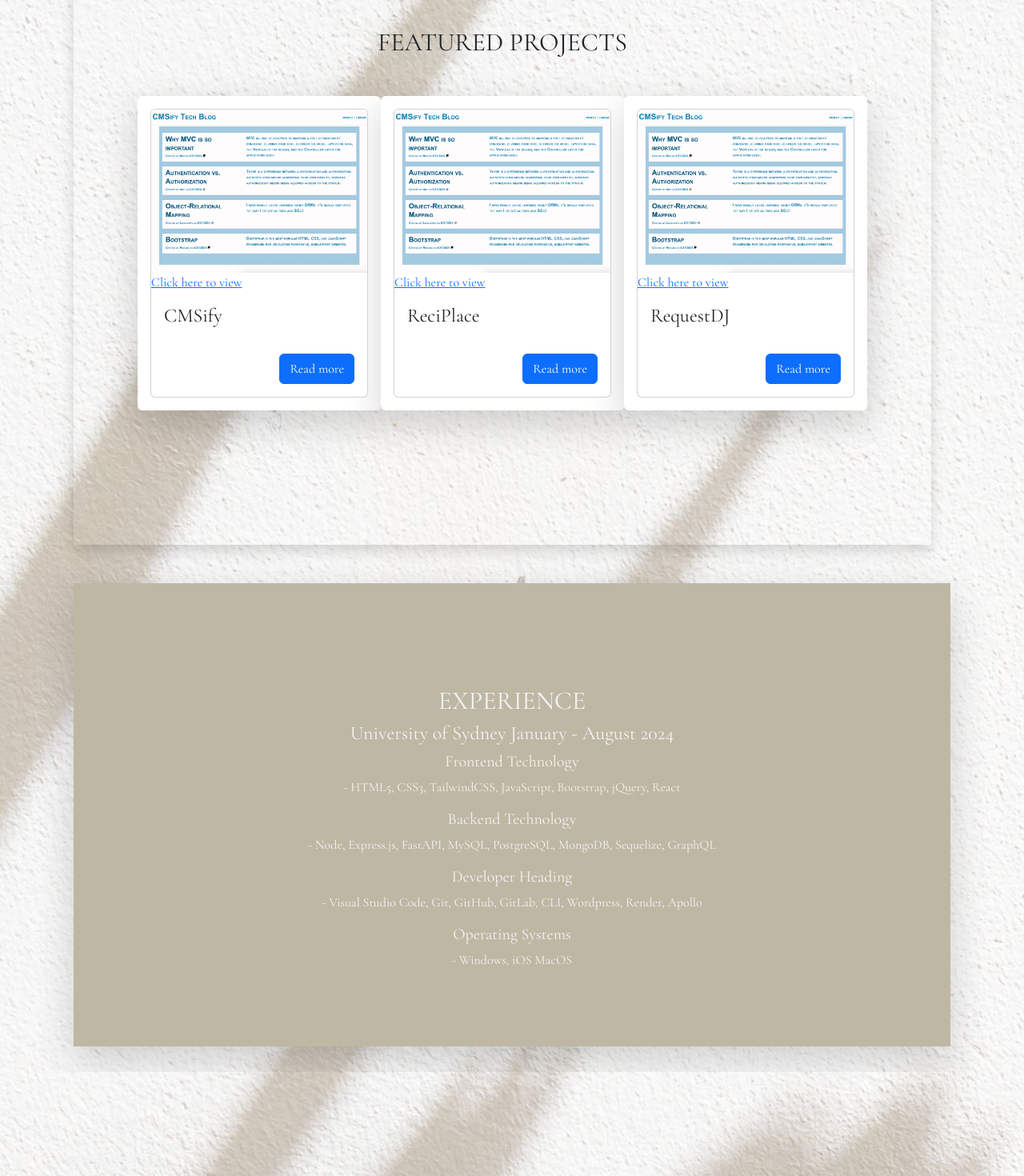
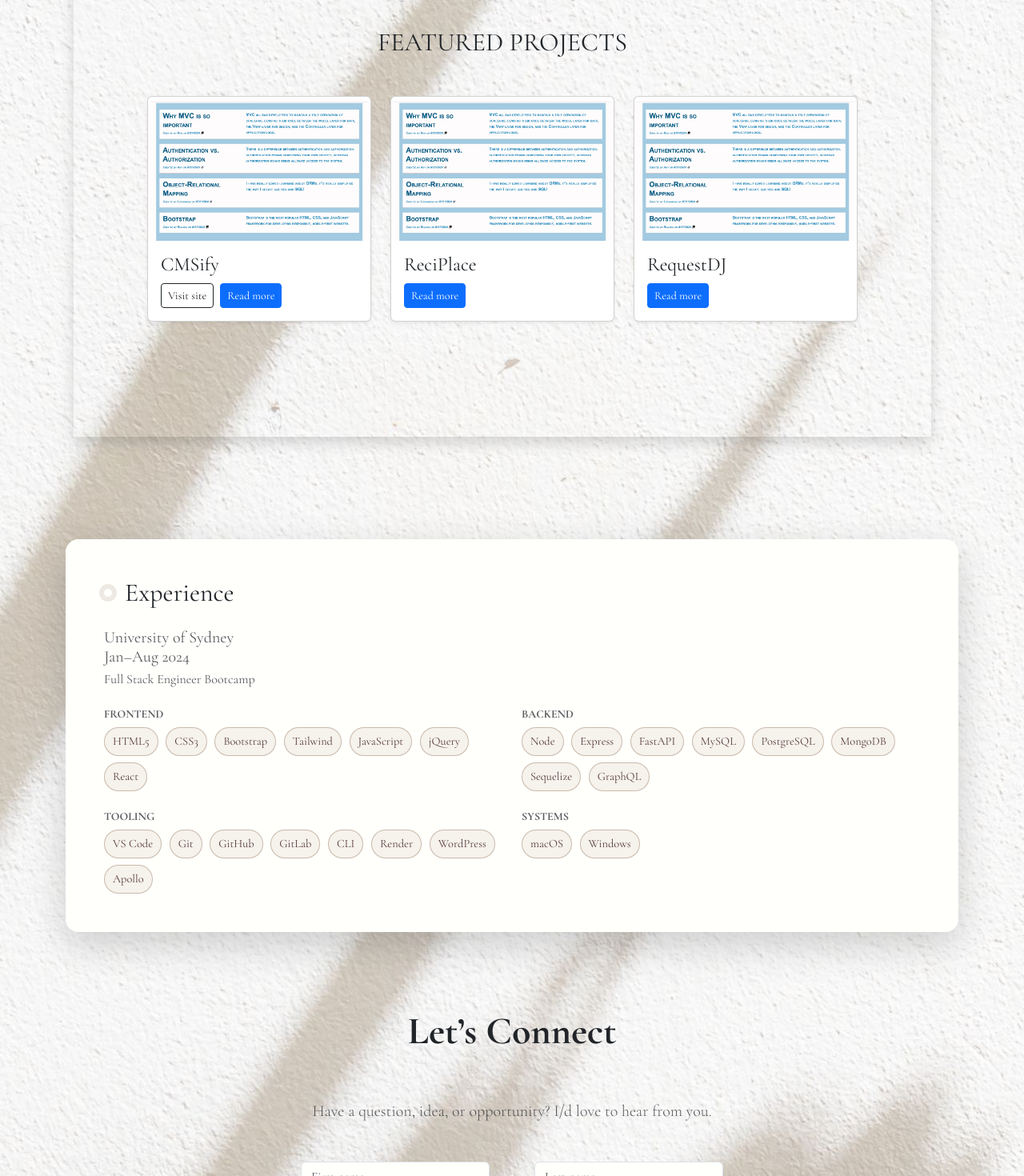
Before and after one commit to rhiannawilson/RhiannaW-React-Portfolio, a React (Vite) app: page / in a window 1280 px wide. Shown: the part 720-2190 px from the top of the page at 80% size. Built offline with nearby package versions, Linux system fonts and the light colour scheme.

Commit message:
linked projects page with top projects using javascript, so updates wont need to be repeated, refined the projects and homepage

```diff
--- a/src/components/pages/HomePage.jsx
+++ b/src/components/pages/HomePage.jsx
@@ -66,16 +66,7 @@ export default function HomePage() {
     </div>
   </div>
 
-
-
-
-
-
-              {/* SECTION 3 */}
-              {/* HOMEPAGE PROJECTS & EXPERIENCE CONTAINER */}
-
-
-              {/* HOMEPAGE PROJECTS CONTAINER */}
+              {/* PROJECTS CONTAINER */}
               <div className='container overflow-hidden'>
                 <div className="row flex-wrap p-4 m-2">
                   <div className="row">
@@ -84,37 +75,62 @@ export default function HomePage() {
                       <TopProjects />
                     </div>
 </div>
-                    {/* HOMEPAGE EXPERIENCE CONTAINER */}
-
-                        <div className='ExperienceContainer shadow-lg col gy-5 flex-wrap p-3 text-center'>
-                          <div className='ExperinceText p-3 m-5'>
-                            <h2 className='mt-5'>EXPERIENCE</h2>
-                            <div className='space'>
-                          <h4>University of Sydney January - August 2024</h4>
-                          <h5>Frontend Technology</h5>
-                          <p>- HTML5, CSS3, TailwindCSS, JavaScript, Bootstrap, jQuery, React</p>
-
-                          <h5>Backend Technology</h5>
-                          <p>- Node, Express.js, FastAPI, MySQL, PostgreSQL, MongoDB, Sequelize, GraphQL</p>
-
-                          <h5>Developer Heading</h5>
-                          <p>- Visual Studio Code, Git, GitHub, GitLab, CLI, Wordpress, Render, Apollo</p>
-
-                          <h5>Operating Systems</h5>
-                          <p>- Windows, iOS MacOS</p>
-                          </div>
-                        </div>
-                      </div>
                     </div>
                   </div>
                 </div>
               </div>
               </div>
 
-      {/* END OF SECTION 3 */}
-      {/* END OF HOMEPAGE PROJECTS & EXPERIENCE CONTAINER */}
+{/* EXPERIENCE */}
+<section className="container my-5">
+  <div className="experience-card shadow-lg p-4 p-md-5">
+    <header className="d-flex align-items-center gap-3 mb-4">
+      <div className="exp-dot" aria-hidden="true"></div>
+      <h2 className="m-0">Experience</h2>
+    </header>
 
+    <h5 className="text-muted mb-1">University of Sydney <br></br> Jan–Aug 2024</h5>
+    <p className="mb-4 text-muted">Full Stack Engineer Bootcamp</p>
 
+    <div className="row text-muted g-4">
+      {/* Frontend */}
+      <div className="col-12 col-md-6">
+        <h6 className="text-uppercase fw-bold small mb-2">Frontend</h6>
+        <ul className="skill-chips">
+          <li>HTML5</li><li>CSS3</li><li>Bootstrap</li>
+          <li>Tailwind</li><li>JavaScript</li><li>jQuery</li><li>React</li>
+        </ul>
+      </div>
+
+      {/* Backend */}
+      <div className="col-12 col-md-6">
+        <h6 className="text-uppercase fw-bold small mb-2">Backend</h6>
+        <ul className="skill-chips">
+          <li>Node</li><li>Express</li><li>FastAPI</li>
+          <li>MySQL</li><li>PostgreSQL</li><li>MongoDB</li>
+          <li>Sequelize</li><li>GraphQL</li>
+        </ul>
+      </div>
+
+      {/* Tooling */}
+      <div className="col-12 col-md-6">
+        <h6 className="text-uppercase fw-bold small mb-2">Tooling</h6>
+        <ul className="skill-chips">
+          <li>VS Code</li><li>Git</li><li>GitHub</li><li>GitLab</li>
+          <li>CLI</li><li>Render</li><li>WordPress</li><li>Apollo</li>
+        </ul>
+      </div>
+
+      {/* Systems */}
+      <div className="col-12 col-md-6">
+        <h6 className="text-uppercase fw-bold small mb-2">Systems</h6>
+        <ul className="skill-chips">
+          <li>macOS</li><li>Windows</li>
+        </ul>
+      </div>
+    </div>
+  </div>
+</section>
 
 
 
@@ -127,7 +143,7 @@ export default function HomePage() {
       {/* CONTACT FORM */}
       <>
         {/* Contact Form Heading */}
-        <section className="text-center m-5">
+        <section className=" text-center m-5">
           <h2 className="display-5 fw-bold p-5">Let’s Connect</h2>
           <p className="lead text-muted">
             Have a question, idea, or opportunity? I/d love to hear from you.
@@ -173,7 +189,7 @@ export default function HomePage() {
                   style={{ height: 100 }}
                   defaultValue={""}
                 />
-                <label htmlFor="floatingTextarea2">Message</label>
+                <label className='text-muted' htmlFor="floatingTextarea2">Message</label>
               </div>
 
               <button type="submit" className="btn-custom m-3">
--- a/src/components/pages/Projects.jsx
+++ b/src/components/pages/Projects.jsx
@@ -1,103 +1,104 @@
-
-import ViewOfProject from './pageAssets/ViewOfProject.jpeg';
+import { useMemo, useState } from 'react';
 import PageWrapper from '../pages/UI/PageWrapper';
-
-const projects = [
-  {
-    id: 1,
-    title: 'CMSify',
-    image: ViewOfProject,
-    url: 'https://cmsify.onrender.com',
-    description:
-      'CMSify is a content management system for developers. It allows users to create, update, and manage blog posts in a structured format, following the MVC architecture. Built with Node.js, Express, MySQL, and Handlebars.',
-  },
-  {
-    id: 2,
-    title: 'ReciPlace',
-    image: ViewOfProject,
-    url: '#',
-    description:
-      'ReciPlace is a web service designed to find recipes and restaurants based on cuisine. Users can search for meals or dining spots nearby using APIs like The Meal DB and Google Places. Features a carousel UI, personalized suggestions, and built with Bulma CSS.',
-  },
-  {
-    id: 3,
-    title: 'RequestDJ',
-    image: ViewOfProject,
-    url: '#',
-    description:
-      'RequestDJ is a collaborative music event app where DJs manage events and attendees submit song requests. Built with PostgreSQL, Handlebars, Tailwind CSS, and features animations using GSAP. Designed for an engaging and personalized music experience.',
-  },
-  {
-    id: 4,
-    title: 'UI/UX Tips',
-    image: ViewOfProject,
-    url: 'https://firstrenderweb-om91.onrender.com/',
-    description:
-      'UI/UX Tips is a community-driven Q&A platform for junior developers. Users can post questions, share answers, and upvote content. Features include authentication, upvoting, and markdown formatting. Built with MERN stack and styled using Bootstrap and custom SCSS.',
-  }
-];
-
+import { projects } from './data/projectsData';
 
 export default function Projects() {
+  const [activeTag, setActiveTag] = useState('All');
+
+  // Build a unique tag list from your data
+  const allTags = useMemo(() => {
+    const set = new Set();
+    projects.forEach(p => p.tags?.forEach(t => set.add(t)));
+    return ['All', ...Array.from(set)];
+  }, []);
+
+  const filtered = activeTag === 'All'
+    ? projects
+    : projects.filter(p => p.tags?.includes(activeTag));
+
   return (
     <PageWrapper>
       <div className="projectsPage container p-5 m-5">
-            <h2 className="display-5 fw-bold">Projects</h2>
-      <div className="row flex-wrap p-4 m-2">
-        {projects.map((project) => (
-          <div
-            key={project.id}
-            className="col-12 col-md-6 col-lg-4 shadow-lg p-3 mb-5 bg-white rounded"
+        <h2 className="display-5 fw-bold mb-3">Projects</h2>
+
+        {/* Filter Bar */}
+     {/* Filter Bar */}
+<nav className="filters d-flex flex-wrap gap-2 mb-4" aria-label="Filter projects">
+  {allTags.map(tag => (
+    <button
+      key={tag}
+      type="button"
+      className={`filter-btn ${activeTag === tag ? 'is-active' : ''}`}
+      onClick={() => setActiveTag(tag)}
+      aria-pressed={activeTag === tag}
     >
-            <div className="card">
+      {tag}
+    </button>
+  ))}
+</nav>
+
+
+        {/* Grid */}
+        <div className="row flex-wrap p-2 m-0">
+          {filtered.map(project => (
+            <div key={project.id} className="col-12 col-md-6 col-lg-4 mb-4">
+<div className="card h-100 shadow-sm project-card">
+                <img
+                  src={project.image}
+                  alt={`${project.title} screenshot`}
+                  className="card-img-top project-thumb"
+                />
+                <div className="card-body d-flex flex-column">
+<h4 className="card-title">
+  <span className="project-dot"></span>{project.title}
+</h4>
+
+                  {/* Tag pills */}
+                  <div className="mb-3 d-flex flex-wrap gap-2">
+                    {project.tags?.map(tag => (
+                      <span key={tag} className="badge tag-pill">{tag}</span>
+                    ))}
+                  </div>
+
+                  <p className="card-text small flex-grow-1">{project.description}</p>
+
+                  <div className="mt-auto d-flex gap-2">
+                    {project.url !== '#' && (
                       <a
                         href={project.url}
+                        className="btn btn-outline-dark btn-sm"
                         target="_blank"
                         rel="noopener noreferrer"
                       >
-                <img
-                  src={project.image}
-                  alt={`${project.title} Project Screenshot`}
-                  className="card-img-top"
-                />
-                Click here to view
+                        Visit site
                       </a>
-              <div className="card-body">
-                <h4 className="card-title">{project.title}</h4>
-                <div className="modal-footer">
+                    )}
                     <button
-                    type="button"
-                    className="btn btn-primary mt-4"
+                      className="btn btn-primary btn-sm"
                       data-bs-toggle="modal"
                       data-bs-target={`#projectModal${project.id}`}
                     >
                       Read more
                     </button>
+                  </div>
+                </div>
+              </div>
 
               {/* Modal */}
               <div
                 className="modal fade"
                 id={`projectModal${project.id}`}
                 tabIndex={-1}
-                    role="dialog"
                 aria-labelledby={`projectModalLabel${project.id}`}
                 aria-hidden="true"
               >
-                    <div className="modal-dialog modal-dialog-scrollable" role="document">
+                <div className="modal-dialog modal-dialog-scrollable">
                   <div className="modal-content">
                     <div className="modal-header">
-                          <h5
-                            className="modal-title"
-                            id={`projectModalLabel${project.id}`}
-                          >
-                            {project.title} Description
+                      <h5 className="modal-title" id={`projectModalLabel${project.id}`}>
+                        {project.title}
                       </h5>
-                          <button
-                            type="button"
-                            className="btn-close"
-                            data-bs-dismiss="modal"
-                            aria-label="Close"
-                          ></button>
+                      <button className="btn-close" data-bs-dismiss="modal" aria-label="Close"></button>
                     </div>
                     <div className="modal-body">
                       <p>{project.description}</p>
@@ -107,9 +108,6 @@ export default function Projects() {
               </div>
               {/* End Modal */}
             </div>
-              </div>
-            </div>
-          </div>
           ))}
         </div>
       </div>
--- a/src/components/pages/TopProjects.jsx
+++ b/src/components/pages/TopProjects.jsx
@@ -1,85 +1,38 @@
-// src/components/pages/TopProjects.jsx
-import ViewOfProject from './pageAssets/ViewOfProject.jpeg';
-import '../pages/styles/pages.css'; // Adjust path if needed
-
-const projects = [
-  {
-    id: 1,
-    title: 'CMSify',
-    image: ViewOfProject,
-    url: 'https://cmsify.onrender.com',
-    description:
-      'CMSify is a content management system for developers...',
-  },
-  {
-    id: 2,
-    title: 'ReciPlace',
-    image: ViewOfProject,
-    url: '#',
-    description:
-      'ReciPlace is a web service designed to find recipes...',
-  },
-  {
-    id: 3,
-    title: 'RequestDJ',
-    image: ViewOfProject,
-    url: '#',
-    description:
-      'RequestDJ is a collaborative music event app...',
-  },
-];
+import { projects } from '../pages/data/projectsData';
 
 export default function TopProjects() {
+  const featured = projects.slice(0, 3); // first 3
+
   return (
     <div className="Featuredcontainer my-5">
       <h2 className="mb-4 text-center">FEATURED PROJECTS</h2>
       <div className="row flex-wrap p-4 m-2">
-        {projects.slice(0, 3).map((project) => (
-          <div
-            key={project.id}
-            className="col-12 col-md-6 col-lg-4 shadow-lg p-3 mb-5 bg-white rounded"
-          >
-            <div className="card">
-              <a href={project.url} target="_blank" rel="noopener noreferrer">
-                <img
-                  src={project.image}
-                  alt={`${project.title} Project Screenshot`}
-                  className="card-img-top"
-                />
-                Click here to view
+        {featured.map((project) => (
+          <div key={project.id} className="col-12 col-md-6 col-lg-4 mb-4">
+            <div className="card h-100 shadow-sm">
+              <img src={project.image} alt={`${project.title} screenshot`} className="card-img-top project-thumb" />
+              <div className="card-body d-flex flex-column">
+                <h4 className="card-title">{project.title}</h4>
+                <div className="mt-auto d-flex gap-2">
+                  {project.url !== '#' && (
+                    <a href={project.url} className="btn btn-outline-dark btn-sm" target="_blank" rel="noopener noreferrer">
+                      Visit site
                     </a>
-              <div className="card-body">
-                <h4 className="card-title">{project.title}</h4>
-                <div className="modal-footer">
-                  <button
-                    type="button"
-                    className="btn btn-primary mt-4"
-                    data-bs-toggle="modal"
-                    data-bs-target={`#projectModal${project.id}`}
-                  >
+                  )}
+                  <button className="btn btn-primary btn-sm" data-bs-toggle="modal" data-bs-target={`#projectModal${project.id}`}>
                     Read more
                   </button>
+                </div>
+              </div>
+            </div>
 
-                  <div
-                    className="modal fade"
-                    id={`projectModal${project.id}`}
-                    tabIndex={-1}
-                    role="dialog"
-                    aria-labelledby={`projectModalLabel${project.id}`}
-                    aria-hidden="true"
-                  >
-                    <div className="modal-dialog modal-dialog-scrollable" role="document">
+            {/* Modal */}
+            <div className="modal fade" id={`projectModal${project.id}`} tabIndex={-1} aria-labelledby={`projectModalLabel${project.id}`} aria-hidden="true">
+              <div className="modal-dialog modal-dialog-scrollable">
                 <div className="modal-content">
                   <div className="modal-header">
-                          <h5 className="modal-title" id={`projectModalLabel${project.id}`}>
-                            {project.title} Description
-                          </h5>
-                          <button
-                            type="button"
-                            className="btn-close"
-                            data-bs-dismiss="modal"
-                            aria-label="Close"
-                          ></button>
+                    <h5 className="modal-title" id={`projectModalLabel${project.id}`}>{project.title}</h5>
+                    <button className="btn-close" data-bs-dismiss="modal" aria-label="Close"></button>
                   </div>
                   <div className="modal-body">
                     <p>{project.description}</p>
@@ -87,10 +40,7 @@ export default function TopProjects() {
                 </div>
               </div>
             </div>
-
-                </div>
-              </div>
-            </div>
+            {/* End Modal */}
           </div>
         ))}
       </div>
--- /dev/null
+++ b/src/components/pages/data/projectsData.js
@@ -0,0 +1,40 @@
+import ViewOfProject from '../pageAssets/ViewOfProject.jpeg';
+
+export const projects = [
+  {
+    id: 1,
+    title: 'CMSify',
+    image: ViewOfProject,
+    url: 'https://cmsify.onrender.com',
+    description:
+      'CMSify is a content management system… Node.js, Express, MySQL, Handlebars.',
+    tags: ['Full‑stack', 'Node', 'Express', 'MySQL'],
+  },
+  {
+    id: 2,
+    title: 'ReciPlace',
+    image: ViewOfProject,
+    url: '#',
+    description:
+      'Recipe + restaurants by cuisine… The Meal DB, Google Places, Bulma.',
+    tags: ['Frontend', 'APIs', 'Bulma'],
+  },
+  {
+    id: 3,
+    title: 'RequestDJ',
+    image: ViewOfProject,
+    url: '#',
+    description:
+      'Event + song requests… PostgreSQL, Handlebars, Tailwind, GSAP.',
+    tags: ['Full‑stack', 'PostgreSQL', 'Tailwind'],
+  },
+  {
+    id: 4,
+    title: 'UI/UX Tips',
+    image: ViewOfProject,
+    url: 'https://firstrenderweb-om91.onrender.com/',
+    description:
+      'Q&A platform with auth, votes, markdown… MERN + Bootstrap.',
+    tags: ['MERN', 'Auth', 'Bootstrap'],
+  },
+];
--- a/src/components/pages/styles/pages.css
+++ b/src/components/pages/styles/pages.css
@@ -311,10 +311,69 @@ h1 {
   box-shadow: none;
   border-color: var(--rose-ebony);
 }
+/* -----------------------------
+   END OF VIEW MY CV BUTTON
+----------------------------- */
 
 
 
+/* -----------------------------
+   EXPERIENCE CARD SHELL
+----------------------------- */
 
+/* Experience card shell */
+.experience-card {
+  background: #FFFFFC;
+  border-left: 6px solid var(--beaver);
+  border-radius: 16px;
+}
+
+/* Title accent dot */
+.exp-dot {
+  width: 10px;
+  height: 10px;
+  border-radius: 50%;
+  background: var(--rose-ebony);
+  box-shadow: 0 0 0 6px rgba(171,148,126,0.2); /* beaver glow */
+}
+
+/* Skill chips */
+.skill-chips {
+  list-style: none;
+  margin: 0;
+  padding: 0;
+  display: flex;
+  flex-wrap: wrap;
+  gap: .5rem .6rem;
+}
+
+.skill-chips li {
+  padding: 6px 10px;
+  font-size: .9rem;
+  border: 1px solid rgba(171,148,126,.6); /* beaver */
+  color: #593D3B;                          /* rose-ebony */
+  background: rgba(195,169,149,.15);       /* khaki tint */
+  border-radius: 999px;
+  transition: transform .15s ease, box-shadow .2s ease, background-color .2s ease;
+}
+
+.skill-chips li:hover {
+  transform: translateY(-1px);
+  box-shadow: 0 3px 10px rgba(171,148,126,.25);
+  background: rgba(195,169,149,.25);
+}
+
+
+/* -----------------------------
+   LET'S CONNECT HOMEPAGE
+----------------------------- */
+
+.form-control {
+  background: #FFFFFC;
+}
+/* -----------------------------
+  END OF LET'S CONNECT HOMEPAGE
+----------------------------- */
 
 
 
@@ -323,10 +382,125 @@ PROJECTS PAGE
 ---------------------- */
 
 
+/* Card container */
+.project-card {
+  background: #FFFFFC; /* off-white background */
+  border-left: 6px solid var(--beaver);
+  border-radius: 16px;
+  transition: transform 0.15s ease, box-shadow 0.2s ease;
+}
+
+.project-card:hover {
+  transform: translateY(-2px);
+  box-shadow: 0 4px 18px rgba(171, 148, 126, 0.25);
+}
+
+/* Thumbnail images */
+.project-thumb {
+  height: 180px;
+  object-fit: cover;
+  border-top-left-radius: 16px;
+  border-top-right-radius: 16px;
+}
+
+/* Tag pills */
+.tag-pill {
+  background: var(--beaver);
+  color: var(--white);
+  border-radius: 999px;
+  padding: 0.25rem 0.6rem;
+  font-weight: 600;
+  font-size: 0.75rem;
+}
+
+/* Filter buttons */
+.filter-btn {
+  background: #FFFFFC;
+  border: 2px solid var(--beaver);
+  color: var(--rose-ebony);
+  font-weight: 600;
+  border-radius: 999px;
+  padding: 0.35rem 0.75rem;
+  transition: transform .12s ease, background-color .2s ease, border-color .2s ease;
+}
+
+.filter-btn:hover {
+  transform: translateY(-1px);
+  background-color: var(--beaver);
+  color: var(--white);
+}
+
+.filter-btn.active {
+  background-color: var(--rose-ebony);
+  border-color: var(--rose-ebony);
+  color: #FFFFFC;
+}
+
+/* Title accent dot - optional for project titles */
+.project-dot {
+  width: 10px;
+  height: 10px;
+  border-radius: 50%;
+  background: var(--rose-ebony);
+  box-shadow: 0 0 0 6px rgba(171,148,126,0.2); /* beaver glow */
+  display: inline-block;
+  margin-right: 8px;
+}
 
 /* ------------------
 END OF PROJECTS PAGE
 ---------------------- */
+/* Filter pills */
+.filters {
+  /* optional: allow sideways scroll on small screens */
+  overflow-x: auto;
+  -webkit-overflow-scrolling: touch;
+}
+
+.filter-btn {
+  appearance: none;
+  border: 2px solid rgba(171, 148, 126, 0.35); /* beaver-ish outline */
+  background: #FFFFFC; /* off‑white base */
+  color: var(--rose-ebony);
+  padding: 0.4rem 0.9rem;
+  border-radius: 999px;         /* pill */
+  font-weight: 500;
+  line-height: 1;
+  cursor: pointer;
+  transition:
+    background-color 180ms ease,
+    border-color 180ms ease,
+    color 180ms ease,
+    box-shadow 180ms ease,
+    transform 120ms ease;
+}
+
+.filter-btn:hover {
+  background: rgba(195, 169, 149, 0.18); /* khaki tint */
+  border-color: var(--beaver);
+}
+
+.filter-btn:active {
+  transform: translateY(1px);
+}
+
+.filter-btn:focus-visible {
+  outline: none;
+  box-shadow: 0 0 0 3px rgba(171, 148, 126, 0.35); /* beaver focus ring */
+}
+
+/* Active (selected) state */
+.filter-btn.is-active {
+  background: var(--rose-ebony);
+  color: var(--white);
+  border-color: var(--rose-ebony);
+  box-shadow: 0 6px 16px rgba(89, 61, 59, 0.22); /* soft depth */
+}
+
+/* Prefer-reduced-motion */
+@media (prefers-reduced-motion: reduce) {
+  .filter-btn { transition: none; }
+}
 
 
 
```
Lines whose indentation alone changed are shown as unchanged.
